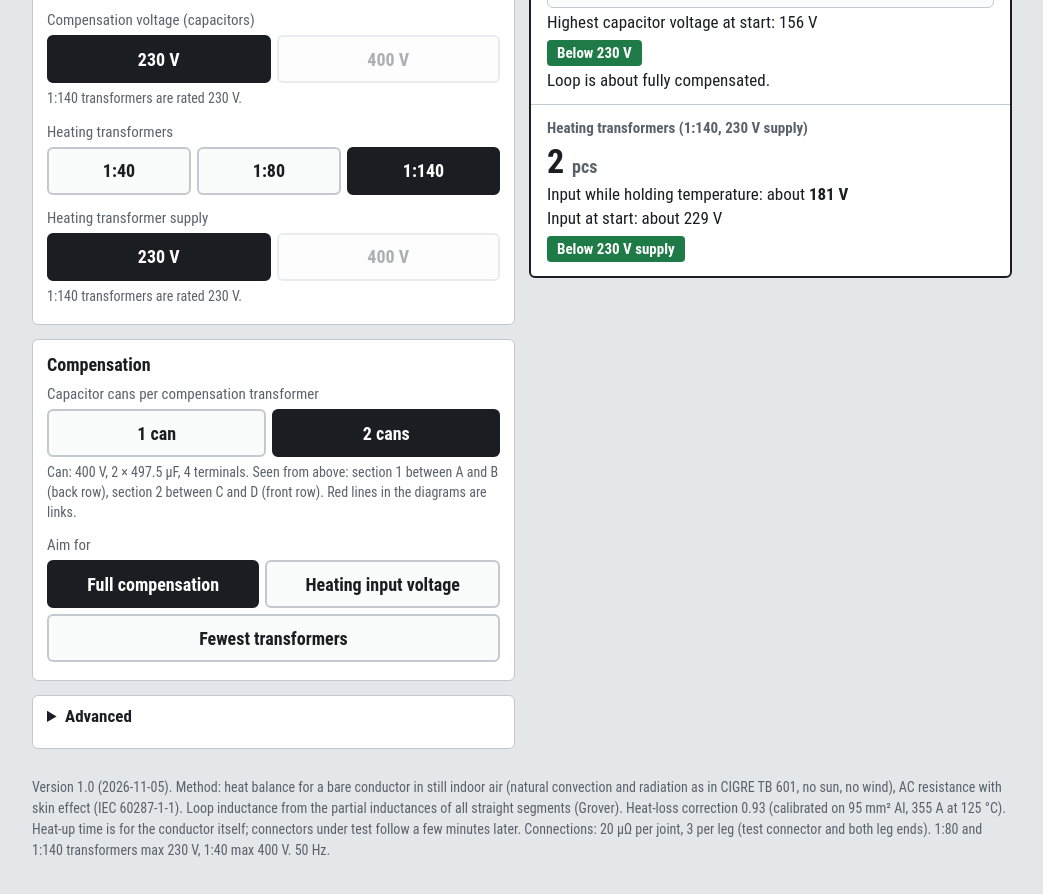
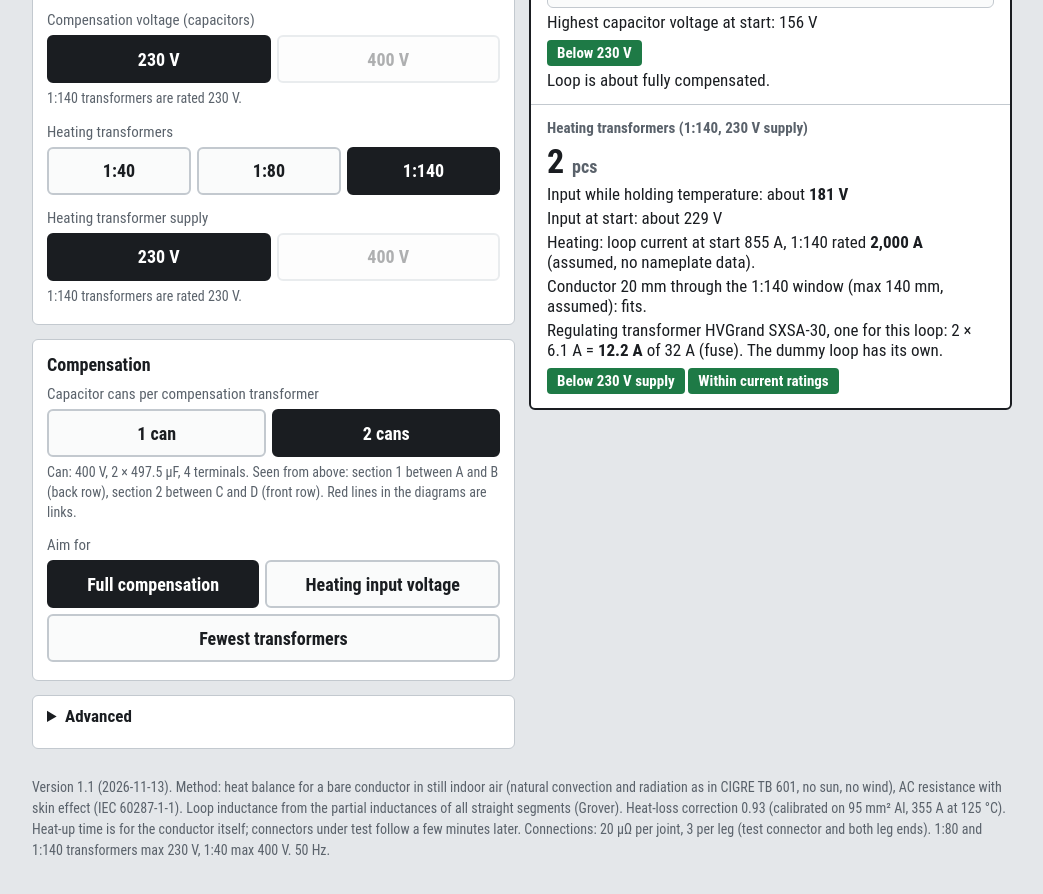
Before and after one commit to jwkrops/BareConductorHeating, a plain HTML site: page index.html in a window 1280 px wide. Shown: the part 1249-2143 px from the top of the page, without its empty margins (118-1161 px from the left). Drawn offline with Linux system fonts and the light colour scheme.

Commit message:
v1.1 current limits

```diff
--- a/index.html
+++ b/index.html
@@ -222,7 +222,7 @@
     <div class="results" id="results" aria-live="polite"></div>
   </div>
 
-  <p class="foot">Version 1.0 (2026-11-05). Method: heat balance for a bare conductor in still indoor air (natural convection and radiation as in CIGRE TB 601, no sun, no wind), AC resistance with skin effect (IEC 60287-1-1). Loop inductance from the partial inductances of all straight segments (Grover). Heat-loss correction 0.93 (calibrated on 95 mm² Al, 355 A at 125 °C). Heat-up time is for the conductor itself; connectors under test follow a few minutes later. Connections: 20 µΩ per joint, 3 per leg (test connector and both leg ends). 1:80 and 1:140 transformers max 230 V, 1:40 max 400 V. 50 Hz.</p>
+  <p class="foot">Version 1.1 (2026-11-13). Method: heat balance for a bare conductor in still indoor air (natural convection and radiation as in CIGRE TB 601, no sun, no wind), AC resistance with skin effect (IEC 60287-1-1). Loop inductance from the partial inductances of all straight segments (Grover). Heat-loss correction 0.93 (calibrated on 95 mm² Al, 355 A at 125 °C). Heat-up time is for the conductor itself; connectors under test follow a few minutes later. Connections: 20 µΩ per joint, 3 per leg (test connector and both leg ends). 1:80 and 1:140 transformers max 230 V, 1:40 max 400 V. 50 Hz.</p>
 </div>
 
 <script>
@@ -479,6 +479,38 @@ function minTransformers(X, R, Iss, Is, Nc, Nh, UCmax, UHmax){
   return best;
 }
 
+/* ---------- current limits (nameplates) ----------
+   1:80  D.V.V. "štapni transformator": nameplate 230 V / 2.8 V, 30 A / 2.4 kA, window just under 150 mm (cable max 140 mm).
+         Used successfully at 3200 A, so rated here at 2800 A with margin.
+   1:40  Shanghai Himalayal HCTS6000A/10V: 400 V / 10 V, 150 A / 6000 A, 60 kVA
+   1:140 no nameplate data: assumed tighter than the 1:80 (2000 A, cable max 140 mm)
+   Regulating transformer HVGrand SXSA-30: 230 V in, 0–230 V out, 43 A, 10 kVA; in practice 32 A because of its fuse;
+   one per loop: all heating transformers of the main loop on one, the dummy loop on another. */
+const RATED_I = { 80: 2800, 40: 6000, 140: 2000 };
+const MAX_D   = { 80: 140, 40: null, 140: 140 };        // mm, cable outer diameter through the window
+const ASSUMED = { 140: true };
+const PLATE = { 80: "D.V.V., nameplate 2.4 kA, proven at 3.2 kA", 40: "Himalayal HCTS6000A/10V, 400 V / 10 V, 150 A / 6 kA", 140: "assumed, no nameplate data" };
+const REG = { name: "HVGrand SXSA-30", I: 32 };   // 43 A on the nameplate, 32 A fuse
+function limitsHTML(Is, Nh, Nc, UH, nh, ncomp, D){
+  let h = "", bad = false;
+  const check = (N, role) => {
+    const r = RATED_I[N], ok = Is <= r; if(!ok) bad = true;
+    h += `<div class="detail">${role}: loop current at start ${fmt(Is)} A, 1:${N} rated <b>${fmt(r)} A</b> (${PLATE[N]})${ok ? "" : " – <b>too high</b>"}.</div>`;
+    const dmax = MAX_D[N];
+    if(dmax && D){ const fits = D <= dmax; if(!fits) bad = true;
+      h += `<div class="detail">Conductor ${fmt(D)} mm through the 1:${N} window (max ${dmax} mm${ASSUMED[N] ? ", assumed" : ""})${fits ? ": fits" : ": <b>does not fit</b>"}.</div>`; }
+  };
+  check(Nh, "Heating");
+  if(ncomp > 0 && Nc !== Nh) check(Nc, "Compensation");
+  if(UH === 230){
+    const Ip = Is/Nh, total = nh*Ip, ok = total <= REG.I; if(!ok) bad = true;
+    h += `<div class="detail">Regulating transformer ${REG.name}, one for this loop: ${nh} × ${fmt(Ip,1)} A = <b>${fmt(total,1)} A</b> of ${REG.I} A (fuse)${ok ? "" : " – <b>too high</b>"}. The dummy loop has its own.</div>`;
+  } else {
+    h += `<div class="detail">400 V supply: the ${REG.name} is 230 V only, a 400 V regulator is needed (${fmt(nh*Is/Nh,1)} A in total).</div>`;
+  }
+  return { html: h, bad };
+}
+
 /* ---------- connection diagram ----------
    Can seen from above, as on the workshop drawing: 4 terminals, two independent 497.5 µF sections.
    Back row: A (left) and B, section 1 between A and B.
@@ -622,6 +654,7 @@ function calc(){
   if(!t.valid){
     out.innerHTML = html + `<div class="block"><h3>No setup found</h3>
       <div class="detail">Nothing fits within ${UC} V on the capacitors and ${UH} V on the heating transformers.</div>
+      ${RATED_I[Nh] && Is > RATED_I[Nh] ? `<div class="detail">The start current ${fmt(Is)} A is also above the ${fmt(RATED_I[Nh])} A rating of the 1:${Nh} transformers.</div>` : ""}
       <span class="status bad">Try another ratio or 400 V</span></div>`;
     return;
   }
@@ -633,6 +666,7 @@ function calc(){
       `<div class="detail">Highest capacitor voltage at start: ${fmt(t.UCst)} V</div>
        <span class="status">Below ${UC} V</span>`;
   }
+  const lim = limitsHTML(Is, Nh, Nc, UH, t.nh, t.n, D);
   const kind = Math.abs(t.Xnet) < 0.05*X ? "about fully compensated" : (t.Xnet > 0 ? "under-compensated" : "over-compensated");
   html += `
     <div class="block">
@@ -648,7 +682,9 @@ function calc(){
       ${target && Math.abs(t.Vss - VtIn) > 0.1*VtIn ? `<div class="detail">This is the closest this loop allows.</div>` : ""}
       <div class="detail">Input at start: about ${fmt(t.Vst)} V</div>
       ${state.mode === "min" ? `<div class="detail">Transformers on the loop in total: <b>${t.n + t.nh}</b></div>` : ""}
+      ${lim.html}
       <span class="status">Below ${UH} V supply</span>
+      <span class="status ${lim.bad ? "bad" : ""}">${lim.bad ? "Current limit exceeded – check in the office" : "Within current ratings"}</span>
     </div>`;
   out.innerHTML = html;
 }
@@ -658,7 +694,8 @@ function calc(){
 function applyLinkParams(){
   try{
     const q = new URLSearchParams(location.search);
-    if(q.has("t")){ const t = Number(q.get("t")); if(UH_MAX[t]){ state.nc = t; state.nh = t; } }
+    if(q.has("t") && typeof UH_MAX !== "undefined"){ const t = Number(q.get("t")); if(UH_MAX[t]){ state.nc = t; state.nh = t; } }
+    if(q.has("lang") && typeof LANG !== "undefined"){ const l = q.get("lang"); if(l === "hr" || l === "en") LANG = l; }
     Object.keys(state).forEach(k => {
       if(!q.has(k)) return;
       const v = q.get(k), n = Number(v);
--- a/sw.js
+++ b/sw.js
@@ -1,5 +1,5 @@
 // Offline cache. Raise VERSION whenever any file changes, so phones fetch the new files.
-const VERSION = "v1.0";
+const VERSION = "v1.1";
 const FILES = ["./", "index.html", "manifest.webmanifest", "icon.svg", "icon-192.png", "icon-512.png"];
 self.addEventListener("install", e => {
   e.waitUntil(caches.open(VERSION).then(c => c.addAll(FILES)).then(() => self.skipWaiting()));
```
Also changed, not shown: 1 other file.
